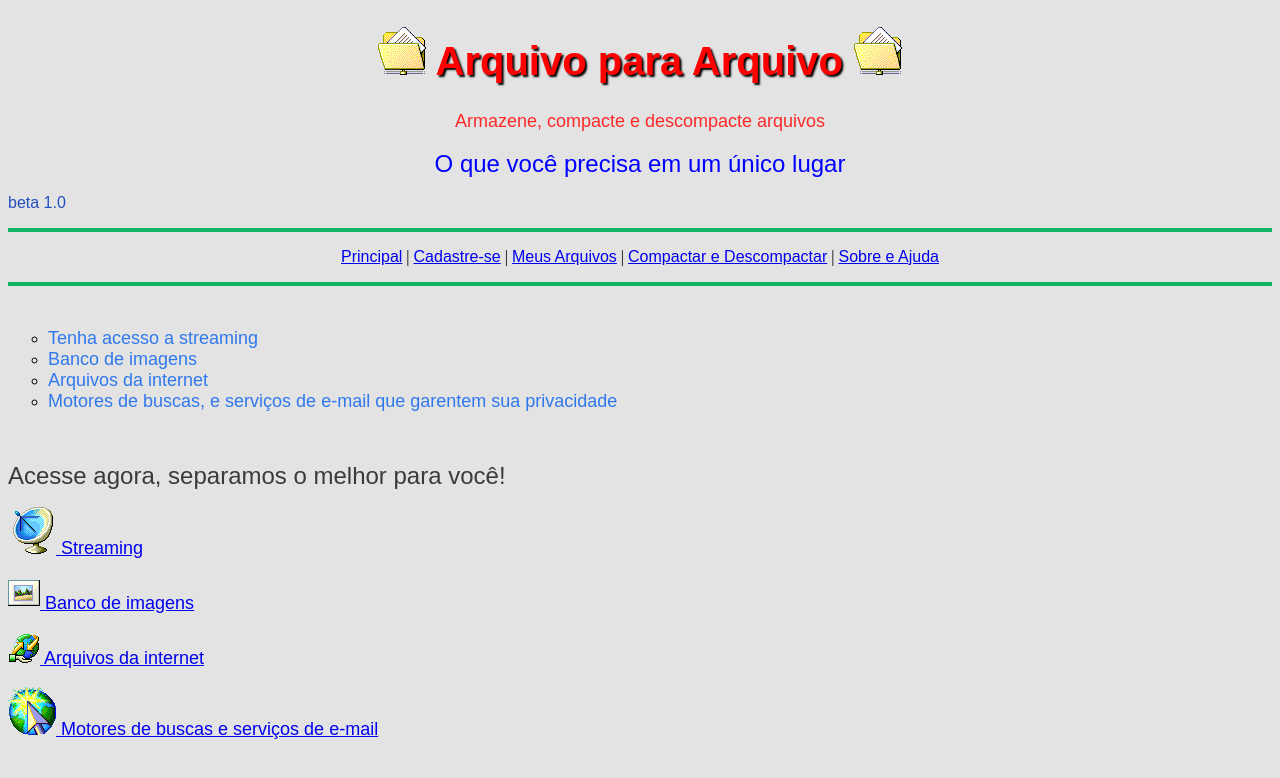
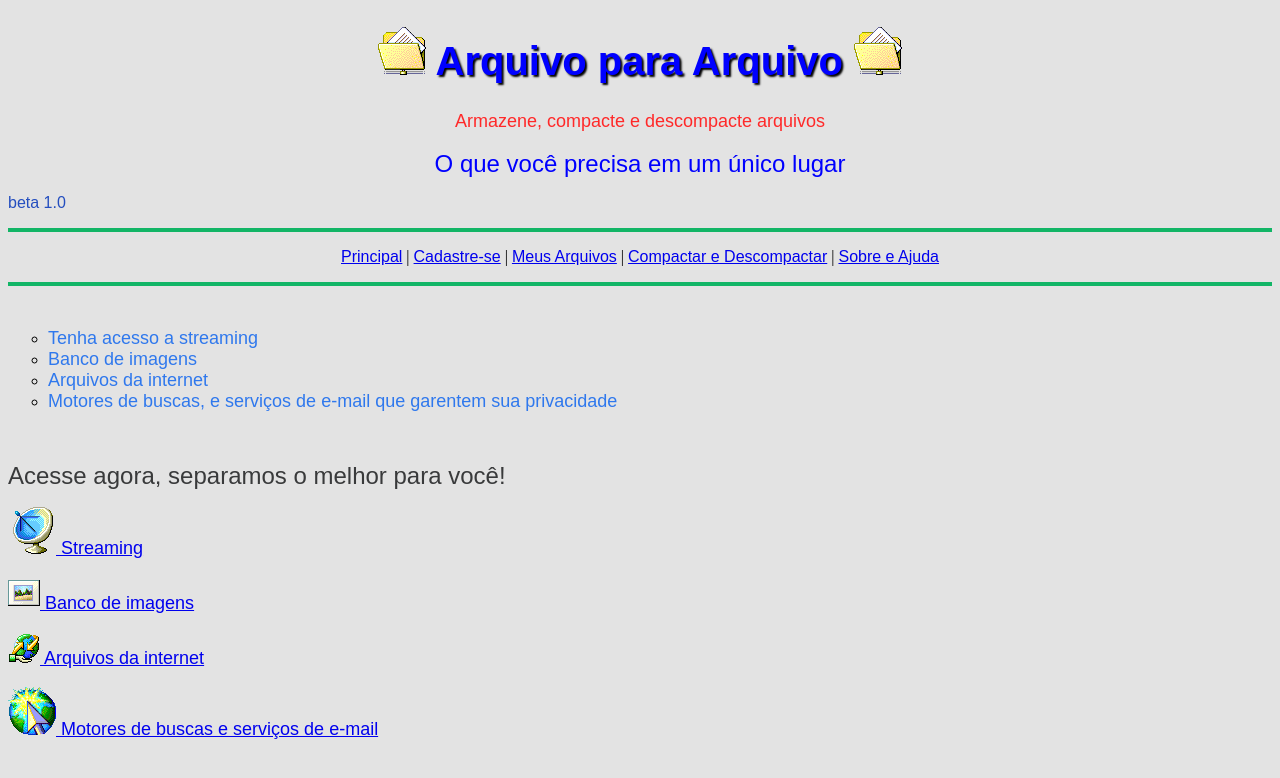
Before and after one commit to Gabriel1998Analista/arquivoparaarquivo, a plain HTML site: page index.html in a window 1280 px wide. Drawn offline with Linux system fonts and the light colour scheme.

Commit message:
Update index.html

```diff
--- a/index.html
+++ b/index.html
@@ -8,7 +8,7 @@
                  h1{
                       font-family:Arial;
                       font-size:30pt;
-                      color:Red;
+                      color:Blue;
                       text-shadow:2px 2px 2px Black
                  }
 
```
